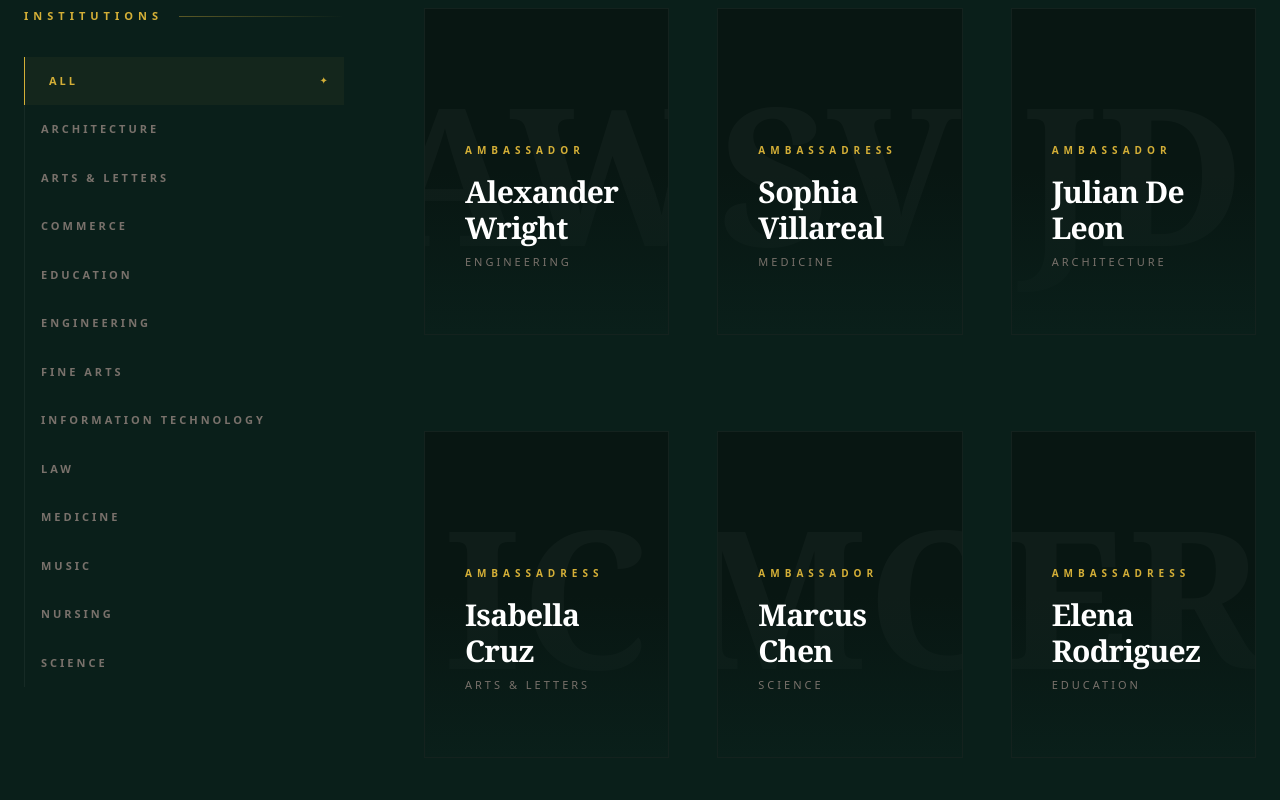
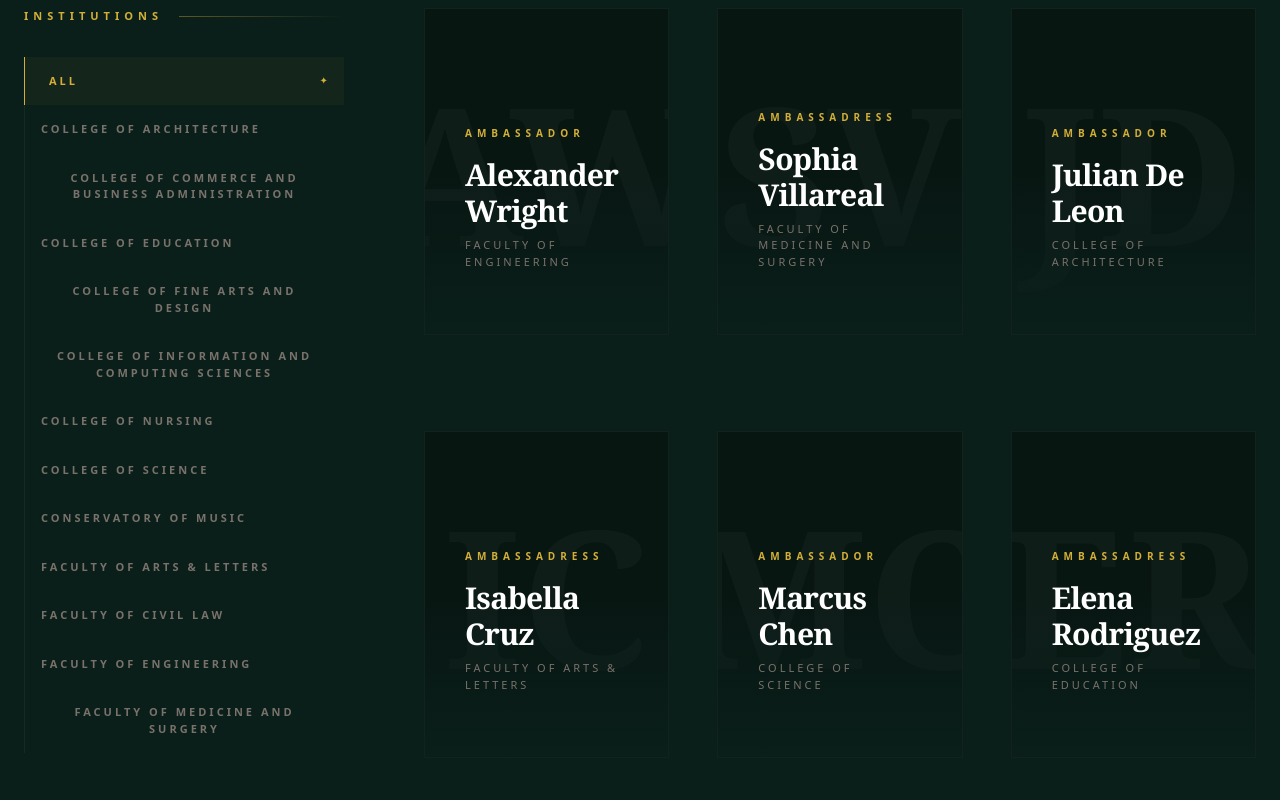
Before and after one commit to iansids/tyaa2026, a React (Vite) app: page /candidates in a window 1280 px wide. Shown: the part 920-1720 px from the top of the page. Built offline with nearby package versions, Linux system fonts and the light colour scheme.

Commit message:
Updated Candidates

```diff
--- a/src/pages/CandidatesPage.jsx
+++ b/src/pages/CandidatesPage.jsx
@@ -6,7 +6,7 @@ export const contestants = [
   {
     id: 1,
     name: "Alexander Wright",
-    college: "Engineering",
+    college: "Faculty of Engineering",
     initials: "AW",
     gender: "male",
     bio: "A visionary leader committed to sustainable innovation and the integration of green technology in urban development."
@@ -14,7 +14,7 @@ export const contestants = [
   {
     id: 2,
     name: "Sophia Villareal",
-    college: "Medicine",
+    college: "Faculty of Medicine and Surgery",
     initials: "SV",
     gender: "female",
     bio: "Advocating for accessible healthcare and empathetic leadership through community-based medical missions."
@@ -22,7 +22,7 @@ export const contestants = [
   {
     id: 3,
     name: "Julian De Leon",
-    college: "Architecture",
+    college: "College of Architecture",
     initials: "JD",
     gender: "male",
     bio: "Designing inclusive spaces that foster community growth and preserve cultural heritage in the modern era."
@@ -30,7 +30,7 @@ export const contestants = [
   {
     id: 4,
     name: "Isabella Cruz",
-    college: "Arts & Letters",
+    college: "Faculty of Arts & Letters",
     initials: "IC",
     gender: "female",
     bio: "Championing the power of literature and communication to bridge social divides and amplify marginalized voices."
@@ -38,7 +38,7 @@ export const contestants = [
   {
     id: 5,
     name: "Marcus Chen",
-    college: "Science",
+    college: "College of Science",
     initials: "MC",
     gender: "male",
     bio: "Exploring the frontiers of biotechnology to solve food security challenges and advance molecular research."
@@ -46,7 +46,7 @@ export const contestants = [
   {
     id: 6,
     name: "Elena Rodriguez",
-    college: "Education",
+    college: "College of Education",
     initials: "ER",
     gender: "female",
     bio: "Transforming the pedagogical landscape through digital literacy and inclusive classroom management strategies."
@@ -54,7 +54,7 @@ export const contestants = [
   {
     id: 7,
     name: "Nathaniel Thorne",
-    college: "Commerce",
+    college: "College of Commerce and Business Administration",
     initials: "NT",
     gender: "male",
     bio: "Redefining ethical business practices and promoting social entrepreneurship as a catalyst for national progress."
@@ -62,7 +62,7 @@ export const contestants = [
   {
     id: 8,
     name: "Clara Beaumont",
-    college: "Music",
+    college: "Conservatory of Music",
     initials: "CB",
     gender: "female",
     bio: "Bridging classical traditions with contemporary soul to create music that heals and inspires the modern spirit."
@@ -70,7 +70,7 @@ export const contestants = [
   {
     id: 9,
     name: "Dominic Varga",
-    college: "Nursing",
+    college: "College of Nursing",
     initials: "DV",
     gender: "male",
     bio: "Dedicated to the art of caregiving and elevating the standards of patient advocacy in emergency medicine."
@@ -78,7 +78,7 @@ export const contestants = [
   {
     id: 10,
     name: "Genevieve Shao",
-    college: "Fine Arts",
+    college: "College of Fine Arts and Design",
     initials: "GS",
     gender: "female",
     bio: "Utilizing visual storytelling and multi-media installations to provoke dialogue on environmental conservation."
@@ -86,7 +86,7 @@ export const contestants = [
   {
     id: 11,
     name: "Sebastian Valerius",
-    college: "Law",
+    college: "Faculty of Civil Law",
     initials: "SV",
     gender: "male",
     bio: "An aspiring jurist focused on human rights defense and the modernization of judicial transparency."
@@ -94,7 +94,7 @@ export const contestants = [
   {
     id: 12,
     name: "Amara Okafor",
-    college: "Information Technology",
+    college: "College of Information and Computing Sciences",
     initials: "AO",
     gender: "female",
     bio: "Developing ethical AI solutions and advancing cyber-security frameworks for the protection of digital identities."
```
